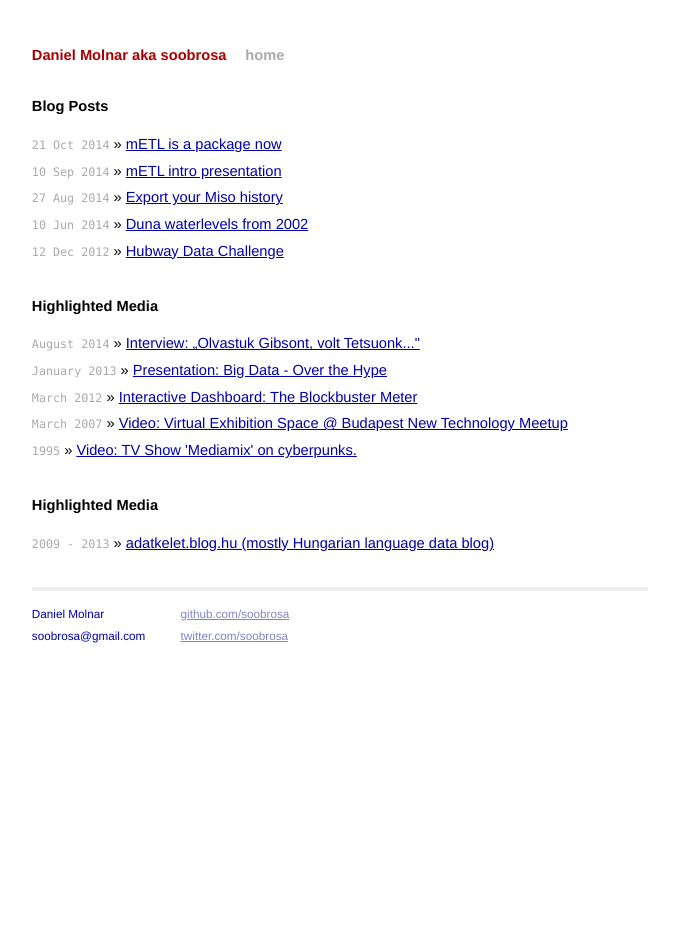
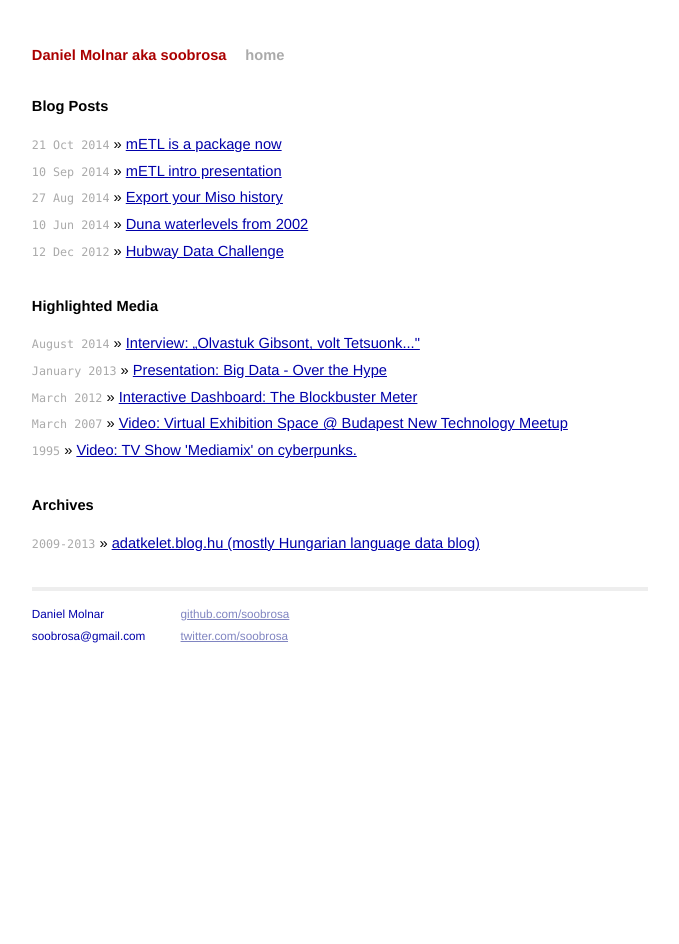
Before and after one commit to mojombo/mojombo.github.io, a Jekyll site: the page built from index.html, in a window 1280 px wide. Shown: the whole page, without its empty margins (300-979 px from the left). Built offline with Jekyll 4.4.1, drawn with Linux system fonts in a browser that asks for light colours; Markdown is read by kramdown in place of the engine named in the settings.

Commit message:
Update index.html

```diff
--- a/index.html
+++ b/index.html
@@ -20,9 +20,9 @@ title: soobrosa
     <li><span>1995</span> &raquo; <a href="https://www.youtube.com/watch?v=HHpTeBQ-ruk">Video: TV Show 'Mediamix' on cyberpunks.</a></li>
   </ul>
 
-  <h1>Highlighted Media</h1>
+  <h1>Archives</h1>
   <ul class="posts">
-    <li><span>2009 - 2013</span> &raquo; <a href="adatkelet.blog.hu">adatkelet.blog.hu (mostly Hungarian language data blog)</a</li>
+    <li><span>2009-2013</span> &raquo; <a href="adatkelet.blog.hu">adatkelet.blog.hu (mostly Hungarian language data blog)</a</li>
   </ul>
 
 </div>
```
